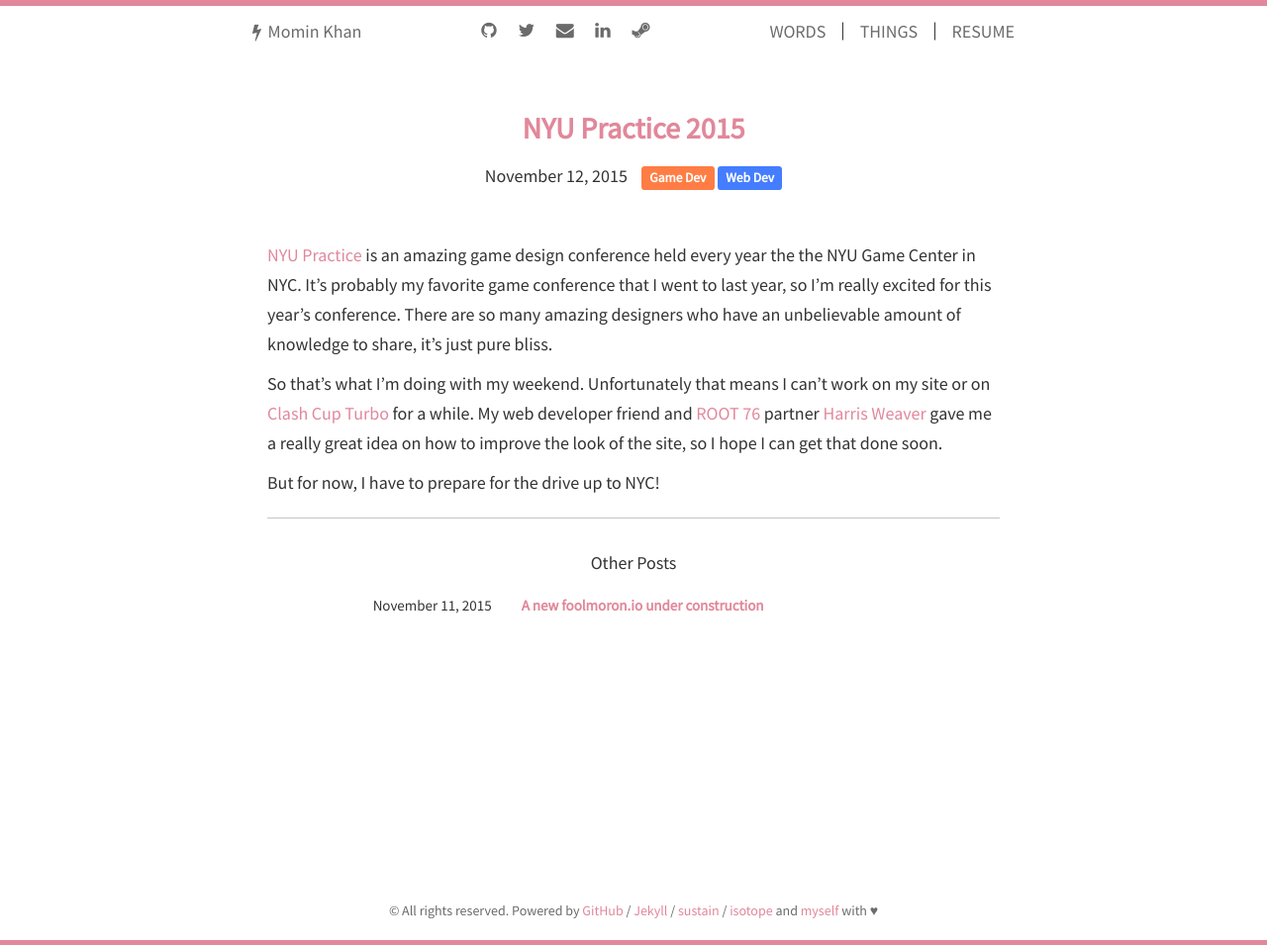
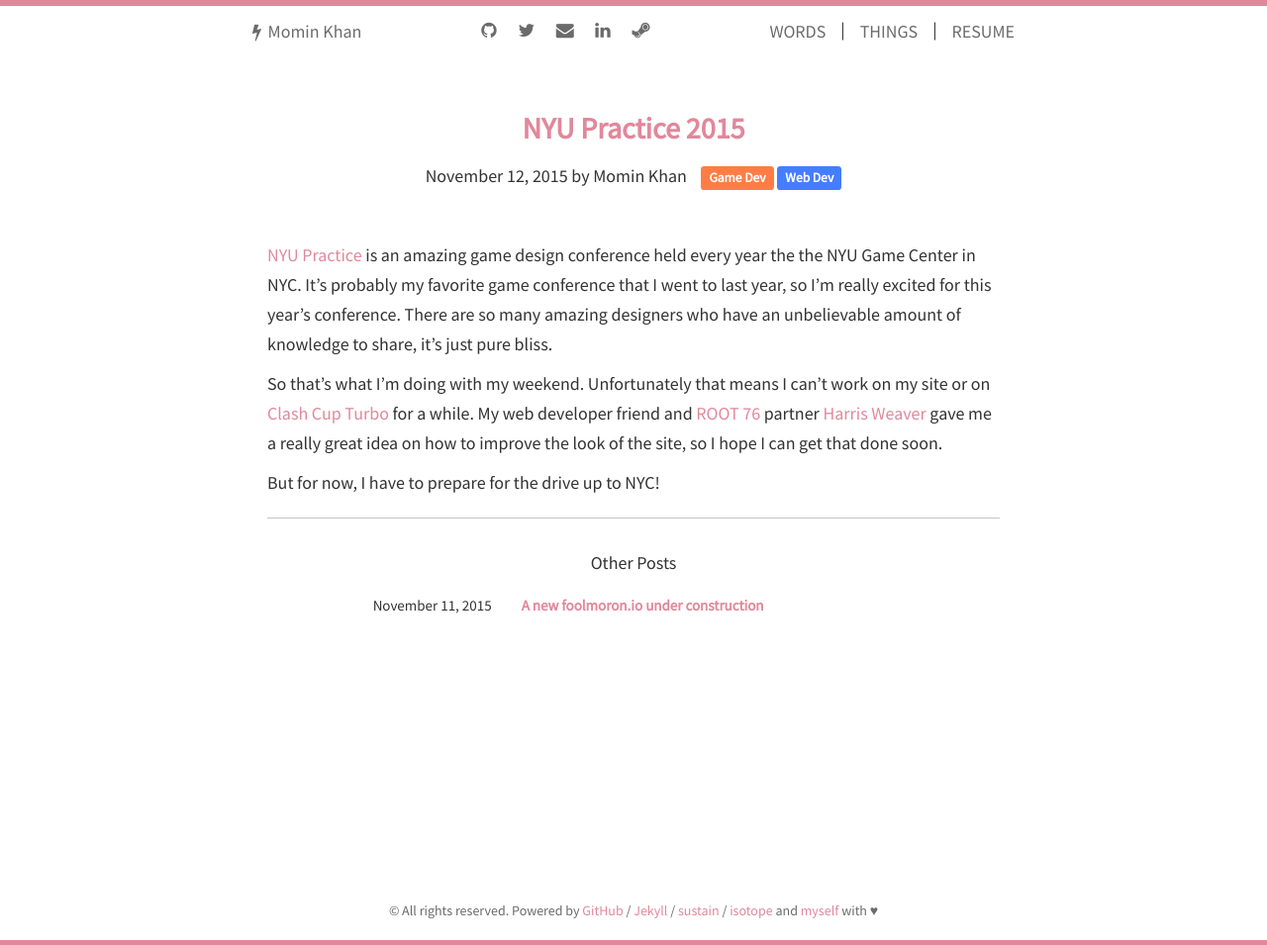
Before and after one commit to foolmoron/foolmoron.github.io, a Jekyll site: the page built from _posts/2015-11-12-practice-2015.md, in a window 1280 px wide. Shown: the whole page at 99% size. Built offline with Jekyll 4.4.1, drawn with Linux system fonts in a browser that asks for light colours; nearby versions of some CDN libraries; Markdown is read by kramdown in place of the engine named in the settings.

Commit message:
Add author to posts

```diff
--- a/_layouts/post.html
+++ b/_layouts/post.html
@@ -10,7 +10,7 @@ layout: layout
 	</div>
 	<div class="blog-title">
 		<h4>
-		{{ page.date | date: "%B %e, %Y" }}
+		{{ page.date | date: "%B %e, %Y" }} by {{ site.author }}
 			&nbsp;&nbsp;
 			{% for tag in page.tags %}
 				<span class="label tag-{{ tag | replace:" ","_" }}"><a href="{{ site.baseurl }}words.html#{{ tag }}">{{ tag }}</a></span>
```
